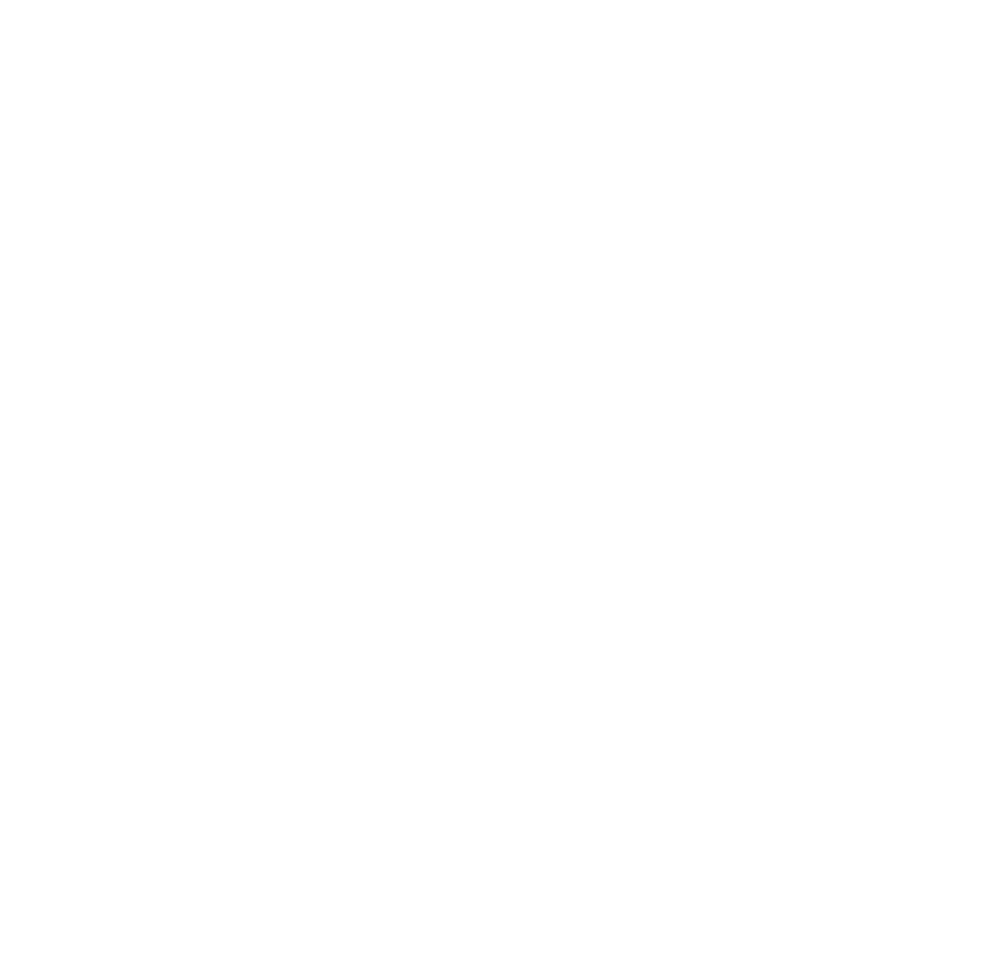
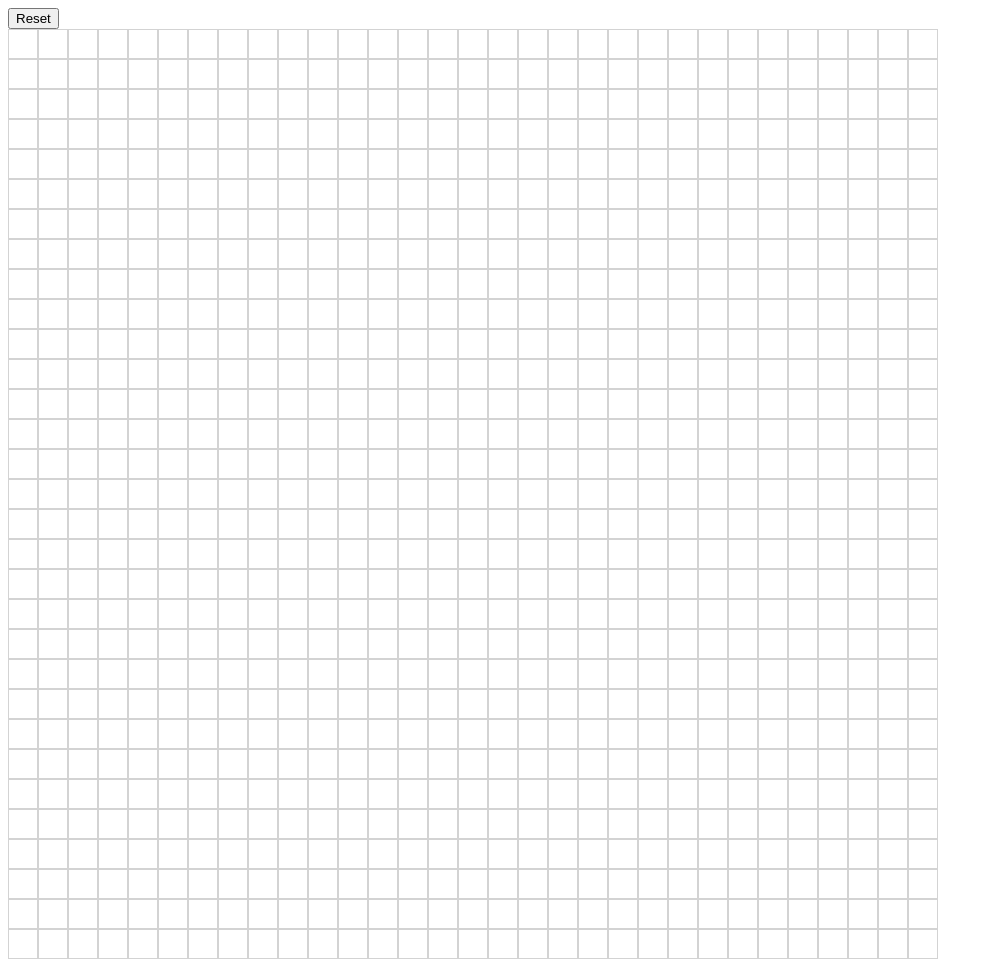
Before and after one commit to cherokee-rose/odin-project-etch-a-sketch, a plain HTML site: page index.html in a window 1280 px wide. Shown: the whole page, without its empty margins (0-993 px from the left). Before the commit the page ends 800 px from the top, so only its background shows below. Drawn offline with Linux system fonts and the light colour scheme.

Commit message:
02. Defined the drawing function

```diff
--- a/index.html
+++ b/index.html
@@ -12,7 +12,11 @@
 </head>
 <body>
 
+    <!-- Reset button -->
+    <button id='reset-btn' type="button">Reset</button>
 
+    <!-- Grid container -->
+    <div id="grid-container"></div>
 
     <!-- Custom script -->
     <script src="scripts/script.js"></script>
--- a/scripts/script.js
+++ b/scripts/script.js
@@ -0,0 +1,88 @@
+// Constants
+
+const gridSideLength = 960;
+const gridContainer = document.getElementById('grid-container');
+const resetBtn = document.getElementById('reset-btn');
+
+gridContainer.style.width = gridSideLength + 'px';
+gridContainer.style.height = gridSideLength + 'px';
+
+// #DEBUG
+console.log('Grid container:');
+console.log(gridContainer);
+console.log('Reset button:');
+console.log(resetBtn);
+
+
+// Variables
+
+var currentGrid = null;
+
+var numberOfRows = numberOfColumns = 31;
+var squareWidth = squareHeight = Math.floor(gridSideLength / numberOfRows);
+
+// #DEBUG
+console.log(`Square{width = ${squareWidth}, height = ${squareHeight}}`);
+
+// Draws the default 16x16 grid when the page is loaded
+document.body.onload = () => {
+    drawGrid();
+}
+
+// The purpose of the function is to draw a grid
+// either when the page is loaded or when the user pressed the 'Reset' button
+ function drawGrid() {
+    // store the grid to be drawn in a variable because
+    // whenever we'll need to erase the grid in the future,
+    // rather than to run the loops again,
+    // we can just simply call the gridContainer.removeChild(currentGrid)
+    // which makes the process of erasing more efficient
+    currentGrid = createDiv();
+
+    // Run the nested loop to fill each row-div with the column-divs
+    // Draw the rows
+    for (let i = 0; i < numberOfRows; i++) {
+        // Draw a row
+        let row = createDiv();
+        // Display flex so the squares are laid-out evenly in the row
+        row.style.display = 'flex';
+
+        // Draw the columns
+        for (let i = 0; i < numberOfColumns; i++) {
+            // Draw a column
+            let column = createDiv();
+            column.style.width = squareWidth + 'px';
+            column.style.height = squareHeight + 'px';
+            column.style.border = '1px solid lightgray';
+
+            // Add the column to the row
+            row.appendChild(column);
+        }
+
+        // Append the row to the grid
+        currentGrid.appendChild(row);
+    }
+
+    // # DEBUG
+    console.log('Current grid:');
+    console.log(currentGrid);
+
+    // Append the grid to the grid container
+    gridContainer.appendChild(currentGrid);
+ }
+
+// Being called when the 'Reset' button is pressed
+function resetButton() {
+
+}
+
+// The grid squares hover-state callback
+function hoveredSquare() {
+
+}
+
+
+ // Helps to quickly create a 'div' element
+function createDiv() {
+    return document.createElement('div');
+}
--- a/styles/style.sass
+++ b/styles/style.sass
@@ -0,0 +1,4 @@
+*,
+*::before,
+*::after
+    box-sizing: border-box
```
Also changed, not shown: styles/style.css, 2 other files.
